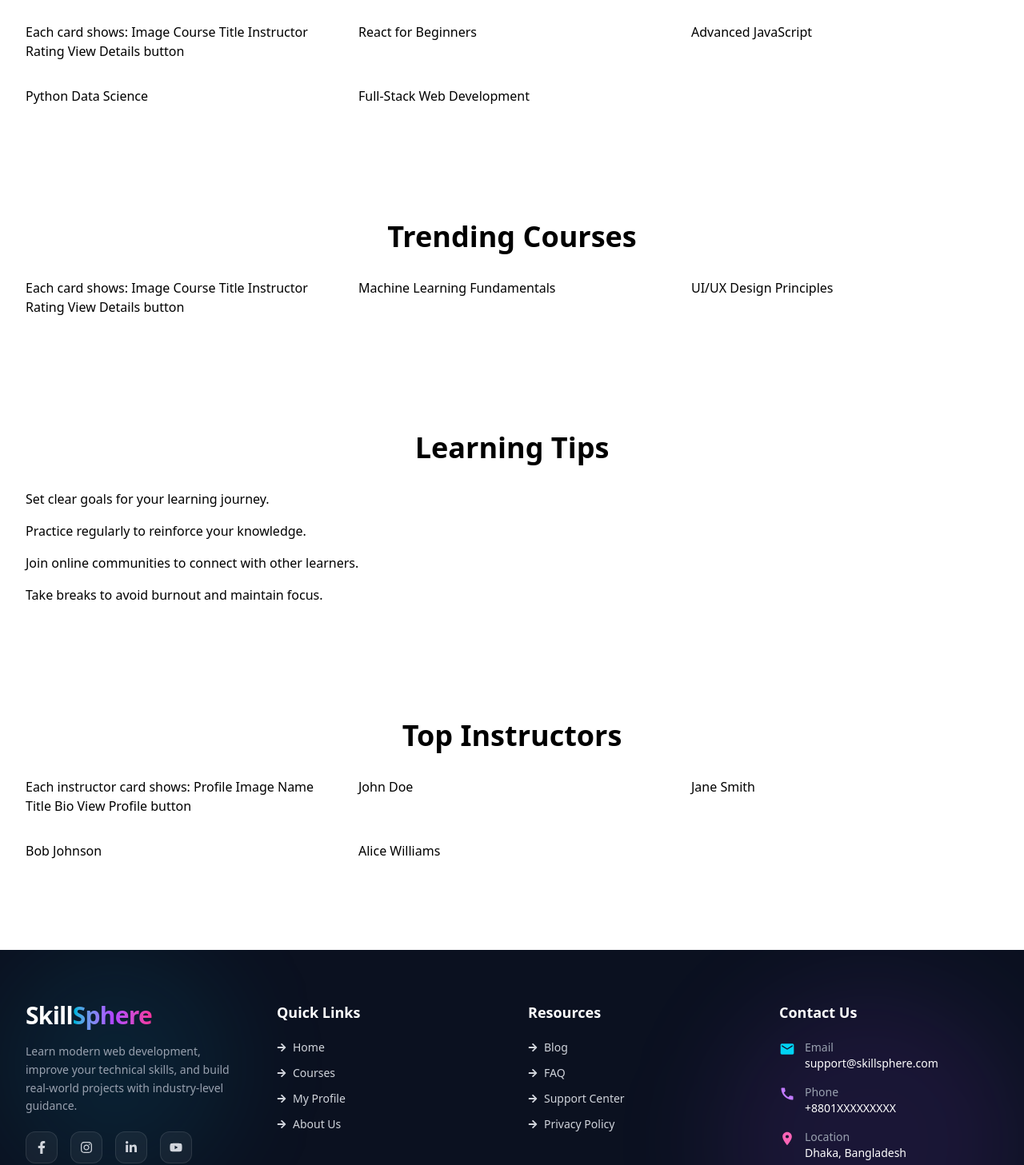
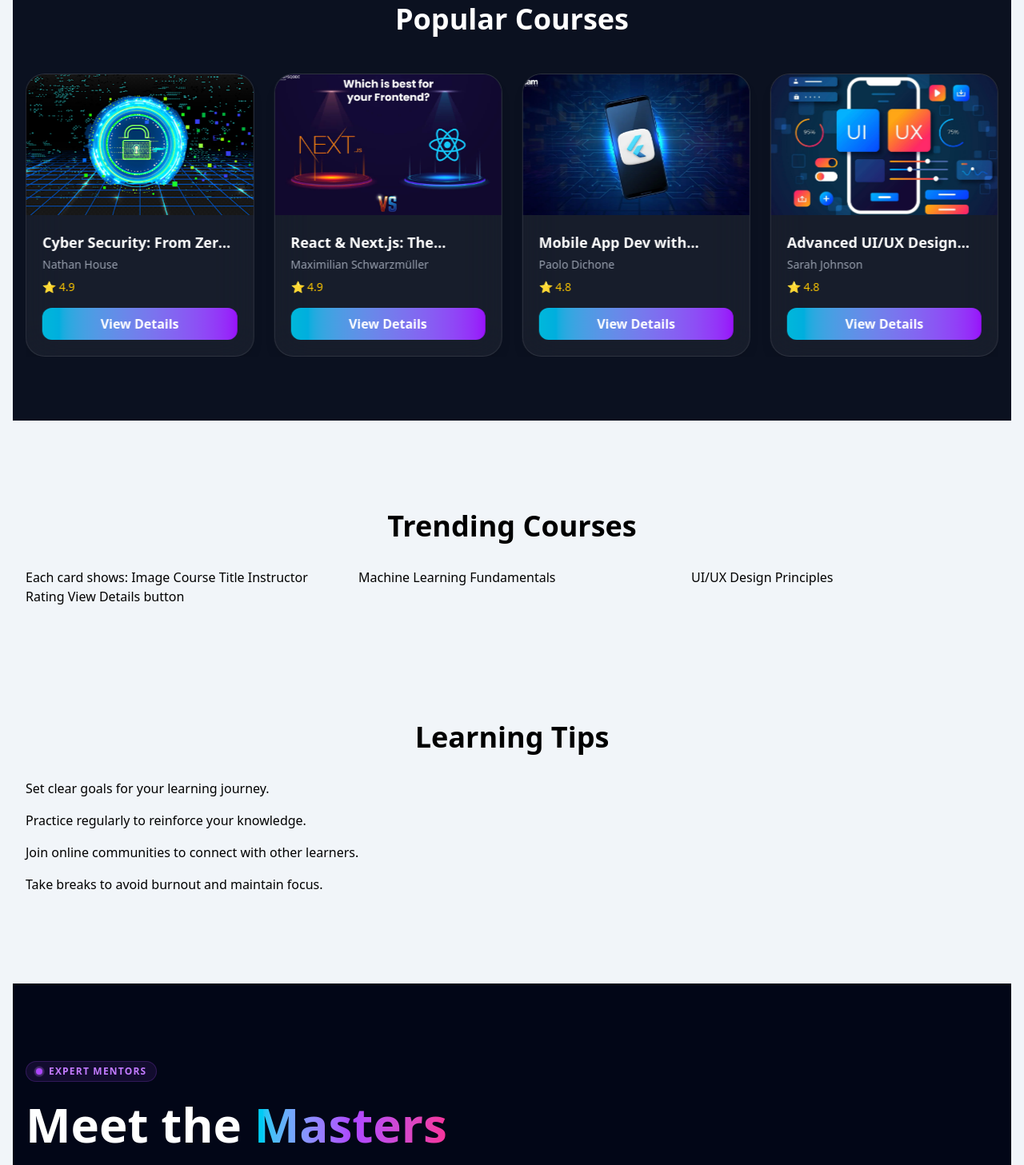
Before and after one commit to taifurrahman27/ph-b13-a008, a Next.js app: page / in a window 1280 px wide. Shown: the part 1033-2490 px from the top of the page at 80% size. Built offline with nearby package versions, Linux system fonts and the light colour scheme.

Commit message:
Top Instructor section added

```diff
--- a/next.config.mjs
+++ b/next.config.mjs
@@ -4,11 +4,7 @@ const nextConfig = {
     remotePatterns: [
       {
         protocol: "https",
-        hostname: "i.ibb.co",
-      },
-      {
-        protocol: "https",
-        hostname: "images.unsplash.com",
+        hostname: "*",
       },
     ],
   },
--- a/src/app/all-courses/page.jsx
+++ b/src/app/all-courses/page.jsx
@@ -3,7 +3,7 @@ import React from 'react';
 
 const AllCoursesPage = () => {
     return (
-        <div>
+        <div className="container mx-auto px-4 py-10">
             <AllCourses />
         </div>
     );
--- a/src/app/layout.js
+++ b/src/app/layout.js
@@ -21,10 +21,11 @@ export const metadata = {
 export default function RootLayout({ children }) {
   return (
     <html
+      data-theme="light"
       lang="en"
       className={`${geistSans.variable} ${geistMono.variable} h-full antialiased`}
     >
-      <body className="min-h-full flex flex-col">
+      <body className="min-h-full flex flex-col bg-slate-100">
         <NavBar />
         <main>
           {children}
--- a/src/app/page.js
+++ b/src/app/page.js
@@ -4,19 +4,16 @@ import PopularCourses from "@/components/homepage/PopularCourses";
 import TrendingCourses from "@/components/homepage/TrendingCourses";
 import LearningTips from "@/components/homepage/LearningTips";
 import TopInstructors from "@/components/homepage/TopInstructors";
+
 export default function Home() {
   return (
-    <div className="container mx-auto px-4">
-      <main>
+    <div className="container mx-auto  px-4">
+      <Banner />
+      <PopularCourses />
+      <TrendingCourses />
+      <LearningTips />
+      <TopInstructors />
 
-        <Banner />
-        <PopularCourses />
-        <TrendingCourses />
-        <LearningTips />
-        <TopInstructors />
-
-
-      </main>
     </div>
   );
 }
--- a/src/components/homepage/Navbar.jsx
+++ b/src/components/homepage/Navbar.jsx
@@ -21,7 +21,7 @@ const NavBar = () => {
     const [menuOpen, setMenuOpen] = useState(false);
 
     return (
-        <header className="sticky top-0 z-50 w-full border-b border-white/10 bg-[#0B1120]/80 backdrop-blur-xl">
+        <header className="sticky top-0 z-50 w-full border-b border-white/10 bg-[#0B1120]/90 backdrop-blur-xl">
 
             <div className="absolute inset-0 bg-linear-to-r from-purple-500/10 via-cyan-500/10 to-pink-500/10"></div>
 
--- a/src/components/homepage/PopularCourses.jsx
+++ b/src/components/homepage/PopularCourses.jsx
@@ -1,22 +1,125 @@
-import React from 'react';
+"use client";
+
+import Image from "next/image";
+import Link from "next/link";
+
+import { Swiper, SwiperSlide } from "swiper/react";
+import { Autoplay, FreeMode } from "swiper/modules";
+
+import "swiper/css";
+import "swiper/css/free-mode";
+
+const courses = [
+    {
+        "id": 1,
+        "title": "Complete Web Development Bootcamp",
+        "instructor": "Dr. Angela Yu",
+        "rating": 4.9,
+        "image": "/images/id-1.jpg",
+    },
+
+    {
+        "id": 5,
+        "title": "Cyber Security: From Zero to Hero",
+        "instructor": "Nathan House",
+        "rating": 4.9,
+        "image": "/images/id-5.jpg",
+        "category": "IT & Software"
+    },
+
+    {
+        "id": 7,
+        "title": "React & Next.js: The Practical Guide",
+        "instructor": "Maximilian Schwarzmüller",
+        "rating": 4.9,
+        "image": "/images/id-7.jpg",
+        "category": "Development"
+    },
+    {
+        "id": 9,
+        "title": "Mobile App Dev with Flutter",
+        "instructor": "Paolo Dichone",
+        "rating": 4.8,
+        "image": "/images/id-9.jpg",
+        "category": "Development"
+    },
+    {
+        "id": 2,
+        "title": "Advanced UI/UX Design Systems",
+        "instructor": "Sarah Johnson",
+        "rating": 4.8,
+        "image": "/images/id-2.jpg",
+        "category": "Design"
+    },
+
+];
 
 const PopularCourses = () => {
     return (
-        <div className='container mx-auto px-4 py-8 my-20'>
-            <h1 className='text-4xl font-bold text-center mb-8'>Popular Courses</h1>
-            <ul className='grid grid-cols-1 md:grid-cols-2 lg:grid-cols-3 gap-8'>
-                <li>Each card shows:
-                    Image
-                    Course Title
-                    Instructor
-                    Rating
-                    View Details button
-                </li>
-                <li>React for Beginners</li>
-                <li>Advanced JavaScript</li>
-                <li>Python Data Science</li>
-                <li>Full-Stack Web Development</li>
-            </ul>
+        <div className="bg-[#0B1120] my-20 py-20 px-4">
+
+            <h1 className="text-4xl font-bold text-center text-white mb-12">
+                Popular Courses
+            </h1>
+
+            <Swiper
+                modules={[Autoplay, FreeMode]}
+                spaceBetween={25}
+                slidesPerView={1}
+                freeMode={true}
+                autoplay={{
+                    delay: 0,
+                    disableOnInteraction: false,
+                }}
+                speed={5000}
+                loop={true}
+                breakpoints={{
+                    640: { slidesPerView: 2 },
+                    1024: { slidesPerView: 3 },
+                    1280: { slidesPerView: 4 },
+                }}
+                className="cursor-grab active:cursor-grabbing"
+            >
+                {courses.map((course) => (
+                    <SwiperSlide key={course.id}>
+                        <div className="group bg-white/5 border border-white/10 rounded-3xl overflow-hidden backdrop-blur-xl text-white shadow-lg hover:scale-[1.03] transition-all duration-300">
+
+                            <div className="relative h-44">
+                                <Image
+                                    src={course.image}
+                                    alt={course.title}
+                                    fill
+                                    className="object-cover group-hover:scale-110 transition duration-700"
+                                />
+                            </div>
+
+                            <div className="p-5">
+
+                                <h2 className="text-lg font-bold line-clamp-1">
+                                    {course.title}
+                                </h2>
+
+                                <p className="text-sm text-gray-400 mt-1">
+                                    {course.instructor}
+                                </p>
+
+                                <div className="mt-2 text-yellow-400 text-sm">
+                                    ⭐ {course.rating}
+                                </div>
+
+                                <Link href={`/all-courses/${course.id}`}>
+                                    <button className="mt-4 w-full py-2 rounded-xl bg-linear-to-r from-cyan-500 to-purple-600 font-semibold hover:scale-105 transition">
+                                        View Details
+                                    </button>
+                                </Link>
+
+                            </div>
+
+                        </div>
+                    </SwiperSlide>
+                ))}
+            </Swiper>
+
         </div>
     );
 };
--- a/src/components/homepage/TopInstructors.jsx
+++ b/src/components/homepage/TopInstructors.jsx
@@ -1,24 +1,96 @@
-import React from 'react';
+"use client";
 
-const TopInstructors = () => {
+import Image from "next/image";
+import { ExternalLink } from "lucide-react"; // npm i lucide-react
+import { LiaLinkedin } from "react-icons/lia";
+import { BsTwitter } from "react-icons/bs";
+
+const instructors = [
+    {
+        "id": 1,
+        "name": "Dr. Aris Thorne",
+        "title": "Senior Software Architect",
+        "image": "https://images.unsplash.com/photo-1507003211169-0a1dd7228f2d?auto=format&fit=crop&w=640&q=80"
+    },
+    {
+        "id": 2,
+        "name": "Elena Sofia",
+        "title": "Lead UI/UX Strategist",
+        "image": "https://images.unsplash.com/photo-1494790108377-be9c29b29330?auto=format&fit=crop&w=640&q=80"
+    },
+    {
+        "id": 3,
+        "name": "David Vark",
+        "title": "Full Stack Developer",
+        "image": "https://images.unsplash.com/photo-1472099645785-5658abf4ff4e?auto=format&fit=crop&w=640&q=80"
+    },
+    {
+        "id": 4,
+        "name": "Julian Pearce",
+        "title": "Cloud Infrastructure Lead",
+        "image": "https://images.unsplash.com/photo-1519085360753-af0119f7cbe7?auto=format&fit=crop&w=640&q=80"
+    }
+];
+
+export default function TopInstructors() {
     return (
-        <div className='container mx-auto px-4 py-8 my-20'>
-            <h1 className='text-4xl font-bold text-center mb-8'>Top Instructors</h1>
-            <ul className='grid grid-cols-1 md:grid-cols-2 lg:grid-cols-3 gap-8'>
-                <li>Each instructor card shows:
-                    Profile Image
-                    Name
-                    Title
-                    Bio
-                    View Profile button
-                </li>
-                <li>John Doe</li>
-                <li>Jane Smith</li>
-                <li>Bob Johnson</li>
-                <li>Alice Williams</li>
-            </ul>
-        </div>
+        <section className="py-24 my-20 bg-[#020617] px-4 overflow-hidden">
+            <div className="max-w-7xl mx-auto">
+                <div className="flex flex-col md:flex-row md:items-end justify-between mb-16 gap-6">
+                    <div className="max-w-2xl">
+                        <div className="inline-flex items-center gap-2 px-3 py-1 rounded-full bg-purple-500/10 border border-purple-500/20 text-purple-400 text-xs font-bold uppercase tracking-widest mb-4">
+                            <span className="relative flex h-2 w-2">
+                                <span className="animate-ping absolute inline-flex h-full w-full rounded-full bg-purple-400 opacity-75"></span>
+                                <span className="relative inline-flex rounded-full h-2 w-2 bg-purple-500"></span>
+                            </span>
+                            Expert Mentors
+                        </div>
+                        <h1 className="text-4xl md:text-6xl font-black text-white leading-tight">
+                            Meet the <span className="text-transparent bg-clip-text bg-linear-to-r from-cyan-400 via-purple-500 to-pink-500">Masters</span>
+                        </h1>
+                    </div>
+                </div>
+
+                <div className="grid grid-cols-1 sm:grid-cols-2 lg:grid-cols-4 gap-6">
+                    {instructors.map((expert) => (
+                        <div
+                            key={expert.id}
+                            className="group relative h-105 rounded-4xl overflow-hidden bg-gray-900 border border-white/5 transition-all duration-500 hover:border-purple-500/50 hover:shadow-[0_0_30px_-10px_rgba(168,85,247,0.4)]"
+                        >
+                            <Image
+                                src={expert.image}
+                                alt={expert.name}
+                                fill
+                                className="object-cover transition-transform duration-700 ease-out group-hover:scale-105 group-hover:rotate-1"
+                            />
+
+                            <div className="absolute inset-0 bg-linear-to-t from-[#020617] via-transparent to-transparent opacity-90 transition-opacity group-hover:opacity-100" />
+
+                            <div className="absolute top-6 right-6 flex flex-col gap-3 translate-x-12 opacity-0 group-hover:translate-x-0 group-hover:opacity-100 transition-all duration-500 delay-100">
+                                <button className="p-3 bg-white/10 backdrop-blur-md rounded-full text-white hover:bg-purple-600 transition-colors">
+                                    <LiaLinkedin size={18} />
+                                </button>
+                                <button className="p-3 bg-white/10 backdrop-blur-md rounded-full text-white hover:bg-cyan-500 transition-colors">
+                                    <BsTwitter size={18} />
+                                </button>
+                            </div>
+
+                            <div className="absolute bottom-0 left-0 right-0 p-8 transform transition-transform duration-500 group-hover:-translate-y-2">
+                                <p className="text-cyan-400 text-xs font-bold tracking-[0.2em] uppercase mb-2 opacity-0 group-hover:opacity-100 transition-opacity duration-500">
+                                    {expert.title.split(' ')[0]} Specialist
+                                </p>
+                                <h3 className="text-2xl font-bold text-white tracking-tight">
+                                    {expert.name}
+                                </h3>
+                                <div className="h-0.5 w-0 bg-linear-to-r from-cyan-400 to-purple-500 mt-3 group-hover:w-full transition-all duration-700" />
+                                <p className="text-gray-400 text-sm mt-4 line-clamp-2 opacity-0 group-hover:opacity-100 transition-all duration-500 delay-100">
+                                    Helping students master {expert.title.toLowerCase()} through real-world projects.
+                                </p>
+                            </div>
+                        </div>
+                    ))}
+                </div>
+            </div>
+        </section>
     );
-};
-
-export default TopInstructors;
+}
```
